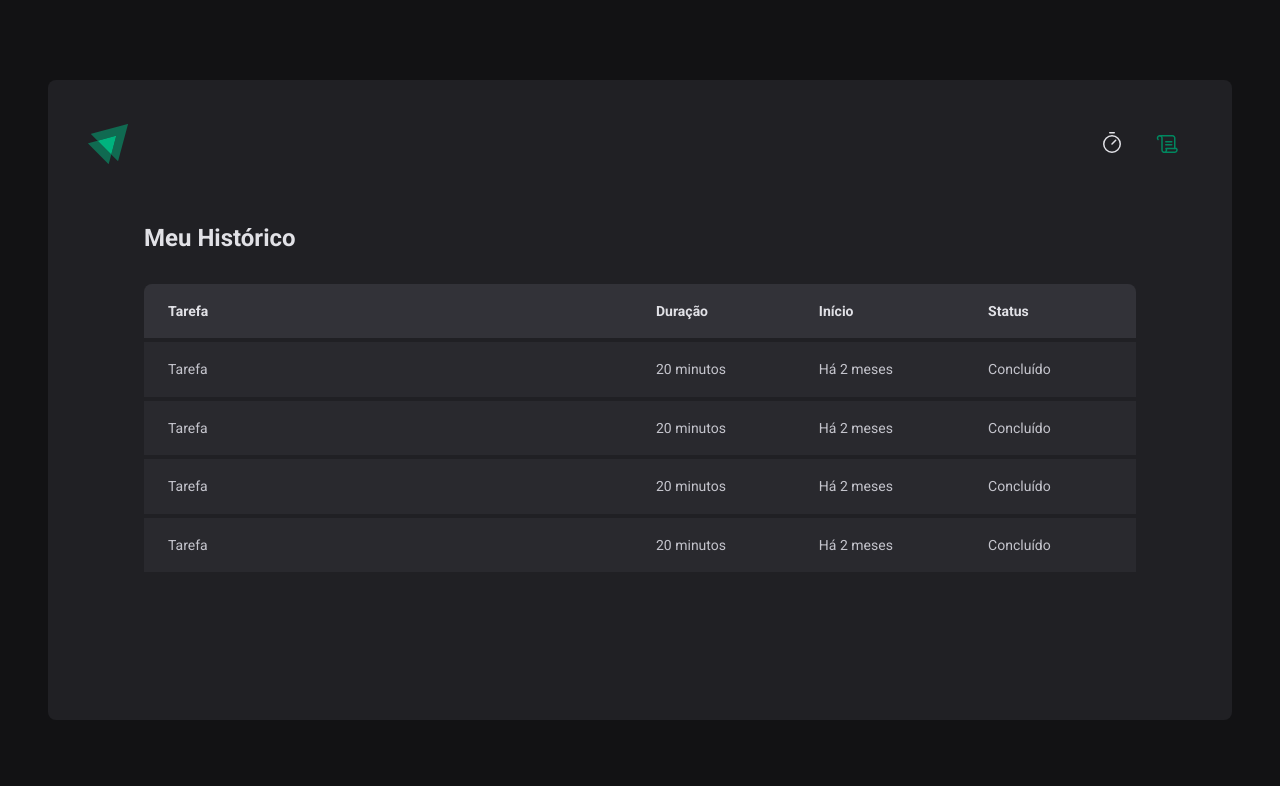
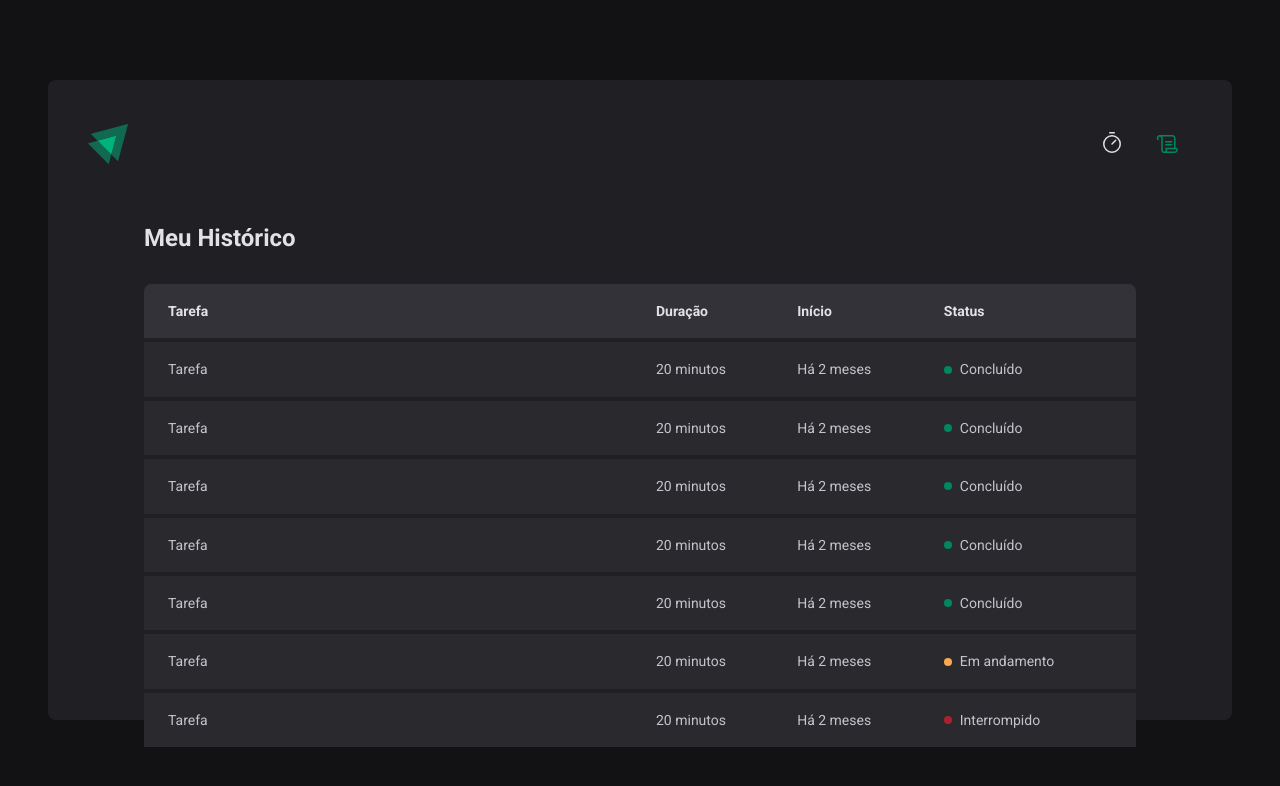
Before and after one commit to LeonardoBlauth/react-ignite-timer, a React (Vite) app: page /history in a window 1280 px wide. Shown: the top 786 px of the page. Built offline with nearby package versions, Linux system fonts and the light colour scheme.

Commit message:
add style to History status column

```diff
--- a/src/pages/History/index.tsx
+++ b/src/pages/History/index.tsx
@@ -1,4 +1,4 @@
-import { HistoryContainer, HistoryList } from './styles'
+import { HistoryContainer, HistoryList, Status } from './styles'
 
 export function History() {
   return (
@@ -21,28 +21,61 @@ export function History() {
               <td>Tarefa</td>
               <td>20 minutos</td>
               <td>Há 2 meses</td>
-              <td>Concluído</td>
+              <td>
+                <Status variant="green">Concluído</Status>
+              </td>
+            </tr>
+            <tr>
+              <td>Tarefa</td>
+              <td>20 minutos</td>
+              <td>Há 2 meses</td>
+              <td>
+                <Status variant="green">Concluído</Status>
+              </td>
+            </tr>
+            <tr>
+              <td>Tarefa</td>
+              <td>20 minutos</td>
+              <td>Há 2 meses</td>
+              <td>
+                <Status variant="green">Concluído</Status>
+              </td>
             </tr>
 
             <tr>
               <td>Tarefa</td>
               <td>20 minutos</td>
               <td>Há 2 meses</td>
-              <td>Concluído</td>
+              <td>
+                <Status variant="green">Concluído</Status>
+              </td>
             </tr>
 
             <tr>
               <td>Tarefa</td>
               <td>20 minutos</td>
               <td>Há 2 meses</td>
-              <td>Concluído</td>
+              <td>
+                <Status variant="green">Concluído</Status>
+              </td>
             </tr>
 
             <tr>
               <td>Tarefa</td>
               <td>20 minutos</td>
               <td>Há 2 meses</td>
-              <td>Concluído</td>
+              <td>
+                <Status variant="yellow">Em andamento</Status>
+              </td>
+            </tr>
+
+            <tr>
+              <td>Tarefa</td>
+              <td>20 minutos</td>
+              <td>Há 2 meses</td>
+              <td>
+                <Status variant="red">Interrompido</Status>
+              </td>
             </tr>
           </tbody>
         </table>
--- a/src/pages/History/styles.ts
+++ b/src/pages/History/styles.ts
@@ -24,7 +24,7 @@ export const HistoryList = styled.div`
     min-width: 600px;
 
     th {
-      background-color: ${(props) => props.theme['gray-600']};
+      background: ${(props) => props.theme['gray-600']};
       padding: 1rem;
       text-align: left;
       color: ${(props) => props.theme['gray-100']};
@@ -43,7 +43,7 @@ export const HistoryList = styled.div`
     }
 
     td {
-      background-color: ${(props) => props.theme['gray-700']};
+      background: ${(props) => props.theme['gray-700']};
       border-top: 4px solid ${(props) => props.theme['gray-800']};
       padding: 1rem;
       font-size: 0.875rem;
@@ -60,3 +60,27 @@ export const HistoryList = styled.div`
     }
   }
 `
+
+const STATUS_COLORS = {
+  yellow: 'yellow-500',
+  green: 'green-500',
+  red: 'red-500',
+} as const
+
+interface StatusProps {
+  variant: keyof typeof STATUS_COLORS
+}
+
+export const Status = styled.span<StatusProps>`
+  display: flex;
+  align-items: center;
+  gap: 0.5rem;
+
+  &::before {
+    content: '';
+    width: 0.5rem;
+    height: 0.5rem;
+    border-radius: 50%;
+    background: ${(props) => props.theme[STATUS_COLORS[props.variant]]};
+  }
+`
```
